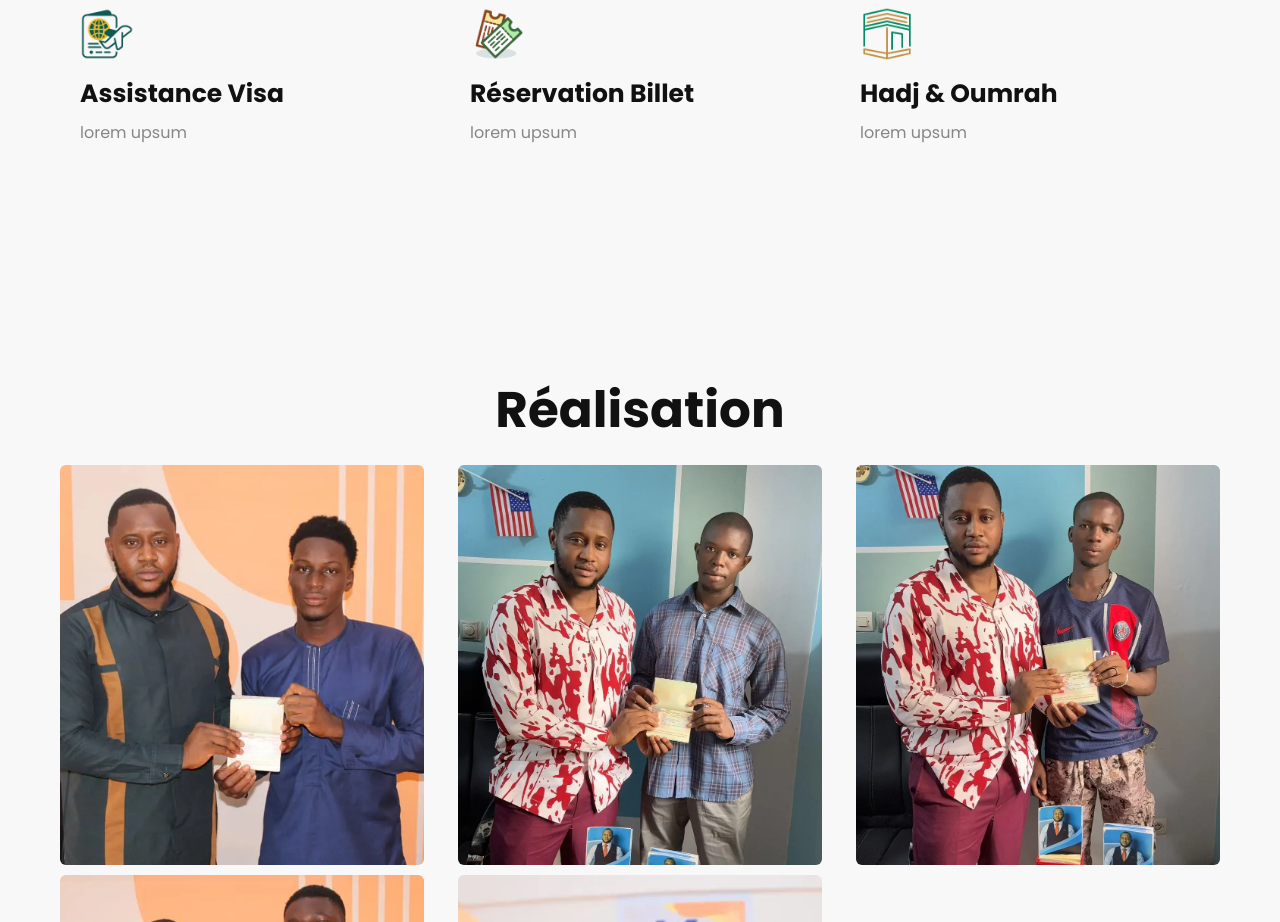
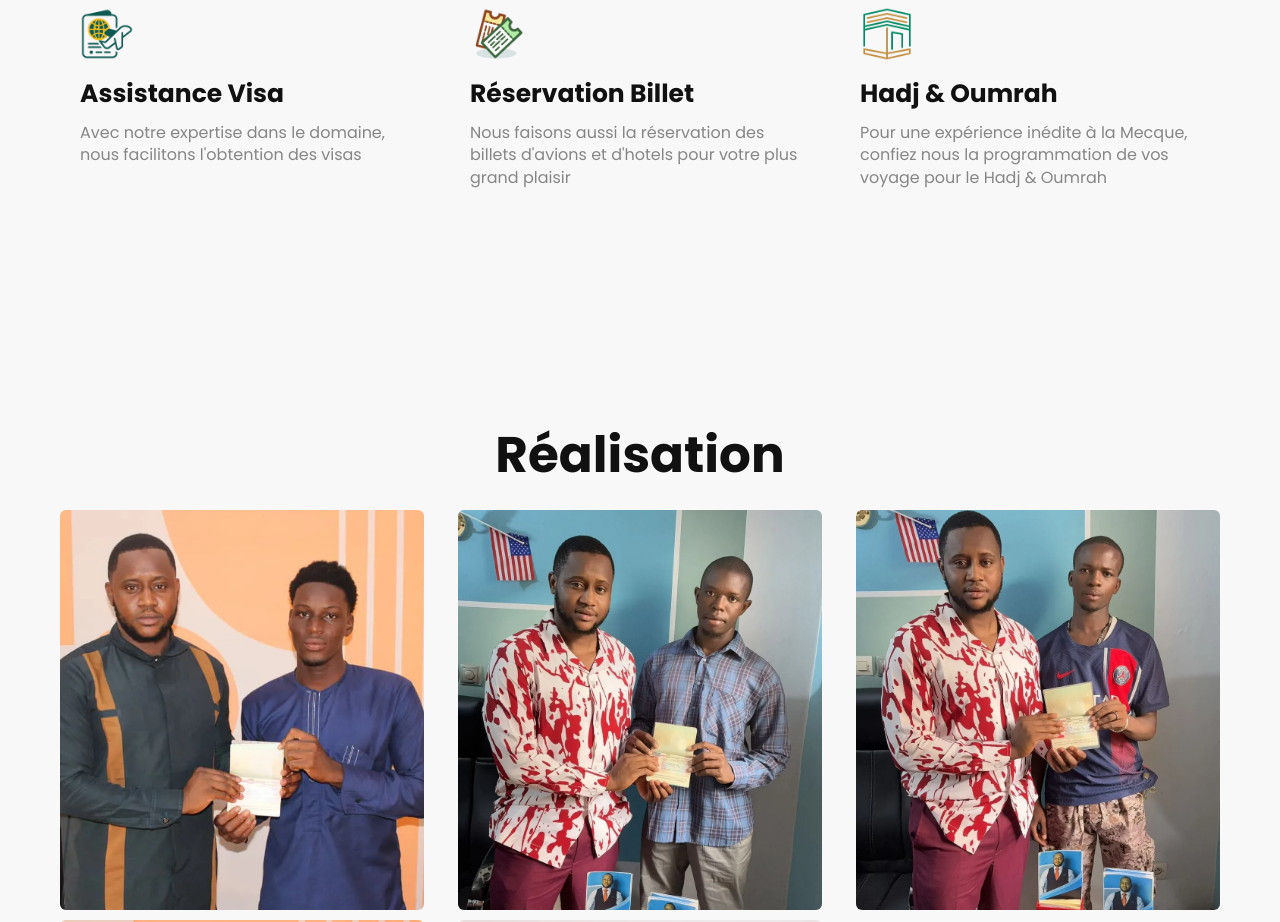
Before and after one commit to Youscool/kone-empire, a Next.js app: page / in a window 1280 px wide. Shown: the part 1460-2382 px from the top of the page. Built offline with nearby package versions, Linux system fonts and the light colour scheme.

Commit message:
detail service ajouté

```diff
--- a/src/app/components/Page/Home.jsx
+++ b/src/app/components/Page/Home.jsx
@@ -26,17 +26,17 @@ AOS.init({
     {
       id: 1,
       title: "Assistance Visa",
-      detail: "lorem upsum",
+      detail: "Avec notre expertise dans le domaine, nous facilitons l'obtention des visas",
     },
     {
       id: 2,
       title: "Réservation billet",
-      detail: "lorem upsum",
+      detail: "Nous faisons aussi la réservation des billets d'avions et d'hotels pour votre plus grand plaisir",
     },
     {
       id: 3,
       title: "Hadj & Oumrah",
-      detail: "lorem upsum",
+      detail: "Pour une expérience inédite à la Mecque, confiez nous la programmation de vos voyage pour le Hadj & Oumrah",
     }
   ]
   return (
```
